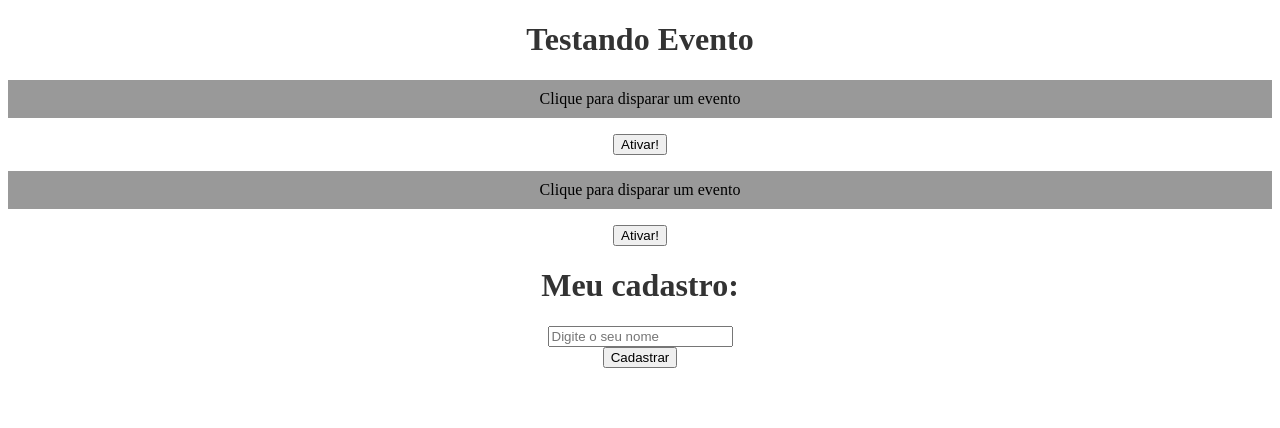
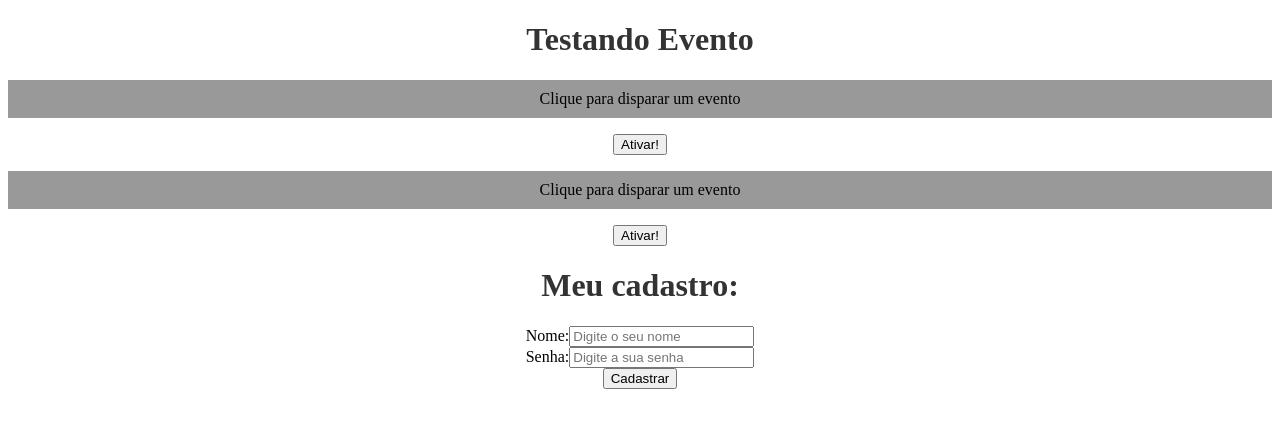
Before and after one commit to diegtj2/Curso-React, a React (Create React App) app in the folder my-app/: page / in a window 1280 px wide. Shown: the top 428 px of the page. Built offline with nearby package versions, Linux system fonts and the light colour scheme.

Commit message:
Aula #10 useState
Trabalhando com useState (hook) e salvando o state da aplicação por meio de eventos.

```diff
--- a/my-app/src/components/Form.js
+++ b/my-app/src/components/Form.js
@@ -1,17 +1,28 @@
+import { useState } from 'react'
+
 function Form(){
 
     function cadastrarUsuario(e){
 
         e.preventDefault()
-        console.log('Cadastrou o usuário!')
+        console.log(name)
+        console.log(`O usuário ${name} foi cadastrado com a senha: ${password}`)
     }
+
+    const [name, setName] = useState()
+    const [password, setPassword] = useState()
 
     return (
         <div>
             <h1>Meu cadastro:</h1>
             <form onSubmit={cadastrarUsuario}>
                 <div>
-                    <input type="text" placeholder="Digite o seu nome" />
+                    <label htmlFor="name">Nome:</label>
+                    <input type="text" id="name" name="name" placeholder="Digite o seu nome" onChange={(e) => setName(e.target.value)} />
+                </div>
+                <div>
+                    <label htmlFor="password">Senha:</label>
+                    <input type="password" id="password" name="password" placeholder="Digite a sua senha" onChange={(e) => setPassword(e.target.value)} />
                 </div>
                 <div>
                     <input type="submit" value="Cadastrar" />
```
